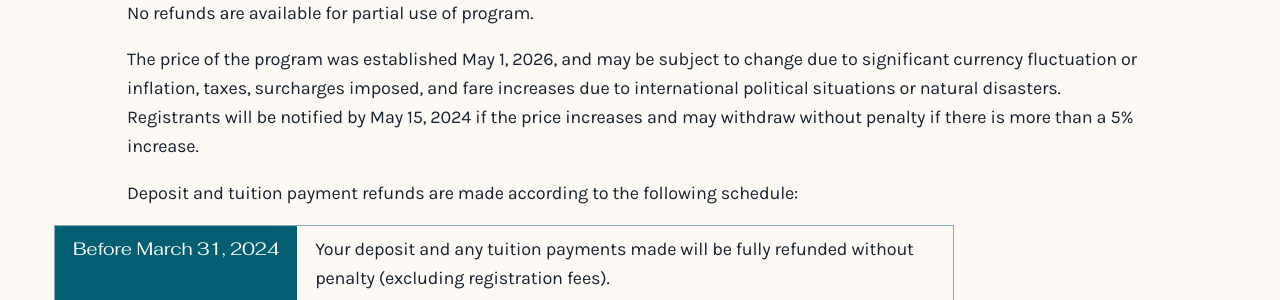
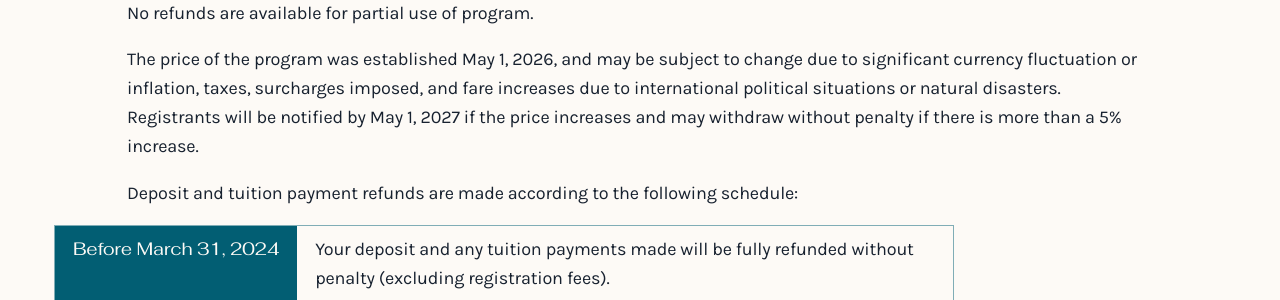
Before and after one commit to Amalfi-Festival/amalfi-festival-org, a Jekyll site: the page built from _programs/writing.md, in a window 1280 px wide and 900 px high, scrolled down 1879 px. Shown: the part 212-512 px from the top of the window. Built offline with Jekyll 4.4.1, drawn with Linux system fonts in a browser that asks for light colours.

Commit message:
Update festival.yaml
revised date price established

```diff
--- a/_data/festival.yaml
+++ b/_data/festival.yaml
@@ -30,7 +30,7 @@ fees-and-deposits:
     ### "The price of the program was established ____ and may be subject to change..."
     prices-established-on: 2026-05-01
     ### "Registrants will be notified by ___ if the price increases..."
-    notification-date-if-prices-increase: 2024-05-15
+    notification-date-if-prices-increase: 2027-05-01
 cancellation-policy:
     ### "Your deposit will be fully refunded without penalty..."
     full-refund:
```
